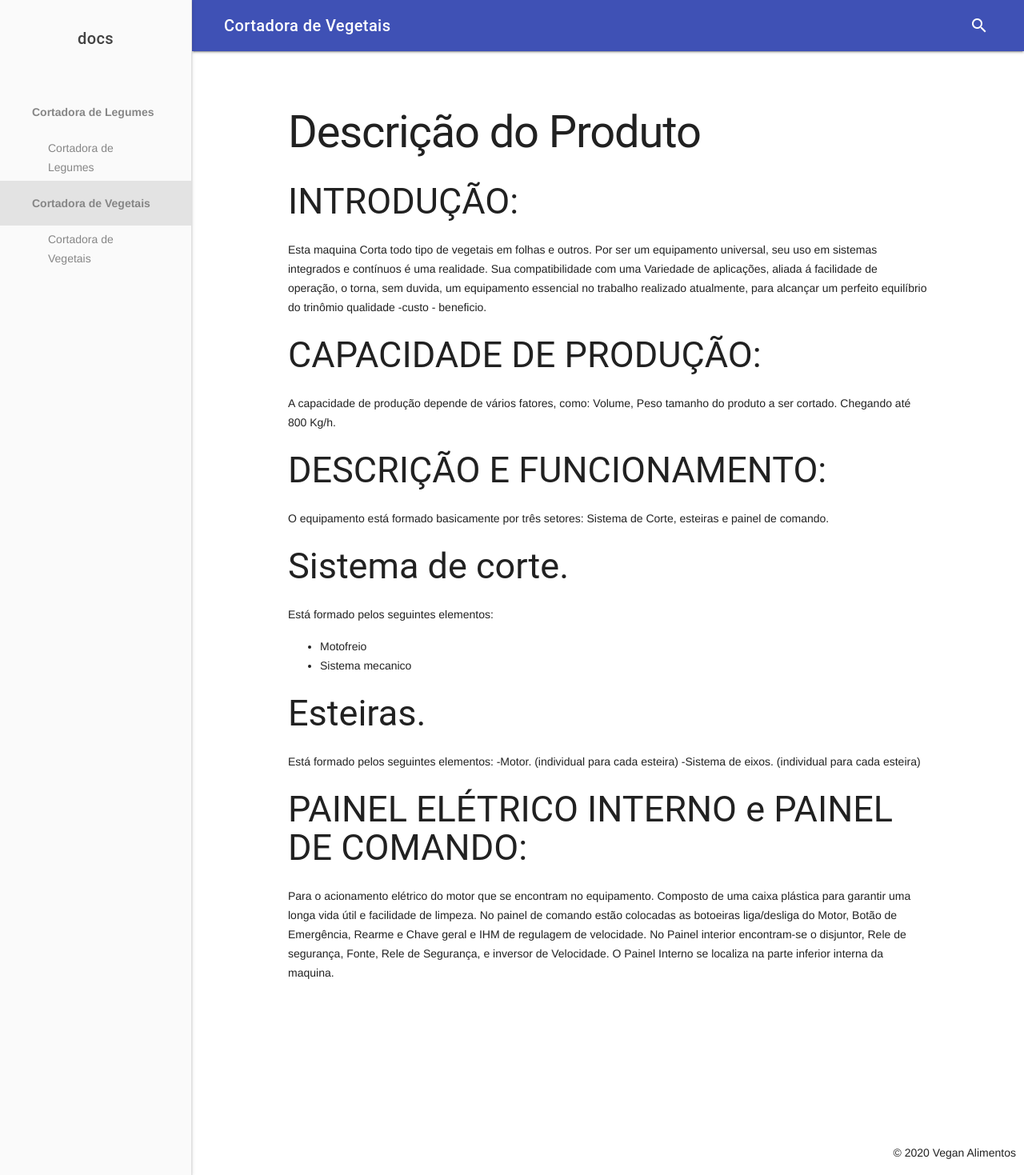
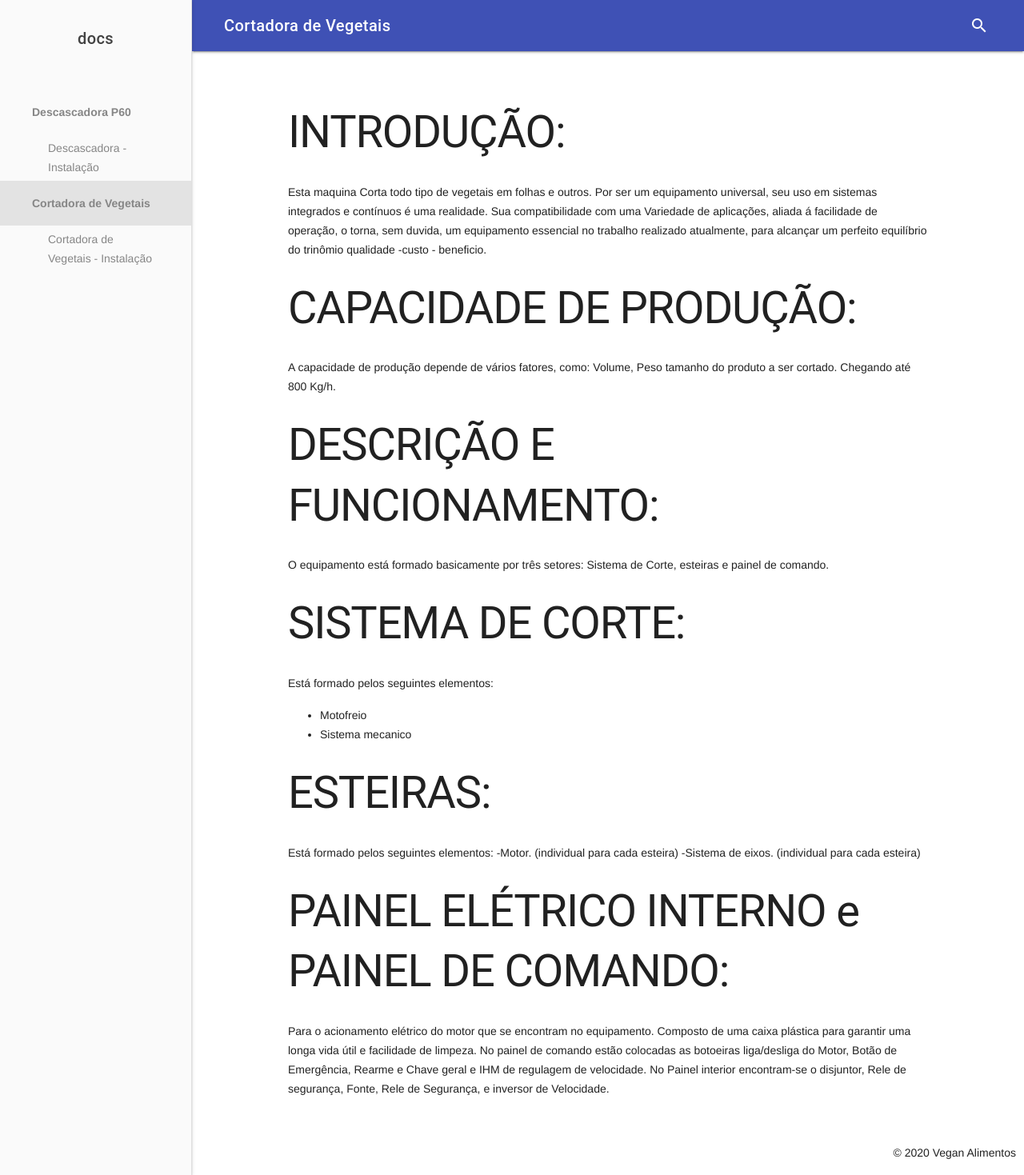
Before and after one commit to vegan-ind-br/docs, a Jekyll site: the page built from assets/CortadoraDeVegetais.md, in a window 1280 px wide. Shown: the whole page at 80% size. Built offline with Jekyll 4.4.1, drawn with Linux system fonts in a browser that asks for light colours.

Commit message:
update real

```diff
--- a/assets/CortadoraDeVegetais.md
+++ b/assets/CortadoraDeVegetais.md
@@ -6,31 +6,29 @@ weight: 2
 permalink: /cortadoradevegetais
 id: cortadoraveg
 ---
-# Descrição do Produto
 
-## INTRODUÇÃO:
+# INTRODUÇÃO:
 Esta maquina Corta todo tipo de vegetais em folhas e outros. Por ser um equipamento universal, seu uso em sistemas integrados e contínuos é uma realidade. Sua compatibilidade com uma Variedade de aplicações, aliada á facilidade de operação, o torna, sem duvida, um equipamento essencial no trabalho realizado atualmente, para alcançar um perfeito equilíbrio do trinômio qualidade -custo - beneficio.
 
-## CAPACIDADE DE PRODUÇÃO:
+# CAPACIDADE DE PRODUÇÃO:
 A capacidade de produção depende de vários fatores, como: Volume, Peso tamanho do produto a ser cortado. Chegando até 800 Kg/h.
 
-## DESCRIÇÃO E FUNCIONAMENTO:
+# DESCRIÇÃO E FUNCIONAMENTO:
 O equipamento está formado basicamente por três setores: Sistema de Corte, esteiras e painel de comando.
 
-## Sistema de corte.
+# SISTEMA DE CORTE:
  Está formado pelos seguintes elementos:
 - Motofreio
 - Sistema mecanico
 
 
-## Esteiras.
+# ESTEIRAS:
 Está formado pelos seguintes elementos:
 -Motor. (individual para cada esteira)
 -Sistema de eixos. (individual para cada esteira)
 
-## PAINEL ELÉTRICO INTERNO e PAINEL DE COMANDO:
+# PAINEL ELÉTRICO INTERNO e PAINEL DE COMANDO:
 Para o acionamento elétrico do motor que se encontram no equipamento.
 Composto de uma caixa plástica para garantir uma longa vida útil e facilidade de limpeza.
 No painel de comando estão colocadas as botoeiras liga/desliga do Motor, Botão de Emergência, Rearme e Chave geral e IHM de regulagem de velocidade.
 No Painel interior encontram-se o disjuntor, Rele de segurança, Fonte, Rele de Segurança, e inversor de Velocidade.
-O Painel Interno se localiza na parte inferior interna da maquina.
```
Also changed, not shown: assets/CortadoraDeLegumes.md (deleted, +0 -42 lines), assets/CortadoraDeLegumesFilho.md (deleted, +0 -41 lines), assets/CortadoraDeVegetais-Instalacao.md (added, +18 -0 lines), assets/CortadoraDeVegetaisFilho.md (deleted, +0 -35 lines), assets/Descascadora-Instalacao.md (added, +18 -0 lines), assets/Descascadora.md (added, +36 -0 lines).
